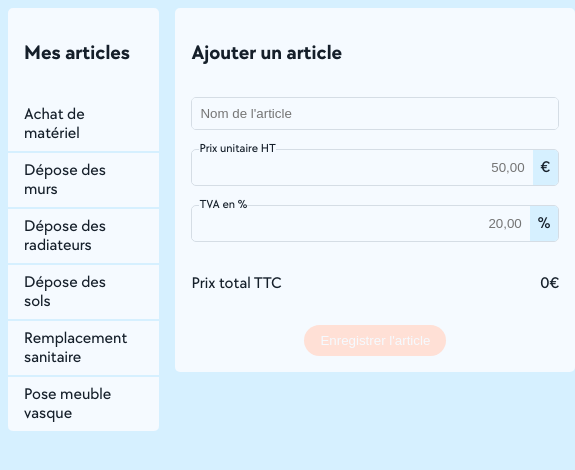
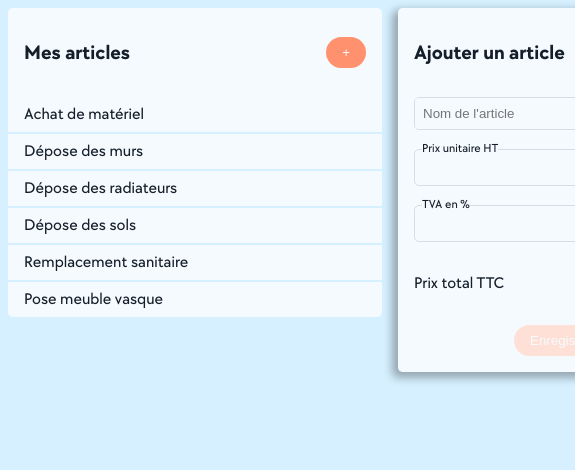
Before and after one commit to lebowvsky/exercice-allovoisins, a Vue app: page / in a window 390 px wide. Shown: the top 470 px of the page, 575 px wide, since content can reach past the window. Built offline with nearby package versions, Linux system fonts and the light colour scheme; some icons are missing.

Commit message:
style(component): :lipstick: add responsive behaviour

```diff
--- a/src/App.vue
+++ b/src/App.vue
@@ -4,9 +4,12 @@ import ArticleFormComponent from "./components/ArticleFormComponent.vue";
 import { Article } from "./definitions/article";
 import { onMounted, ref } from "vue";
 import { useArticlesStore } from "./stores/articles";
+import { useAsideStatesStore } from "./stores/aside";
 
 const articleStore = useArticlesStore();
 onMounted(() => articleStore.initArticles());
+
+const asideStatesStore = useAsideStatesStore();
 
 const chosenArticle = ref<Article | undefined>(undefined);
 
@@ -15,7 +18,12 @@ const getArticle = (article: Article): void => {
     chosenArticle.value = undefined;
   } else {
     chosenArticle.value = article;
+    asideStatesStore.activeAside();
   }
+};
+
+const resetArticle = () => {
+  chosenArticle.value = undefined;
 };
 </script>
 
@@ -24,8 +32,8 @@ const getArticle = (article: Article): void => {
     <article class="main__content">
       <ArticleListComponent @chose-article="($event) => getArticle($event)" :chosenArticle="chosenArticle" />
     </article>
-    <aside class="main__aside">
-      <ArticleFormComponent :article="chosenArticle" />
+    <aside class="main__aside" :class="{ 'main__aside--active': asideStatesStore.isAsideActive }">
+      <ArticleFormComponent :article="chosenArticle" @reset-article-form="resetArticle()" />
     </aside>
   </main>
 </template>
@@ -38,16 +46,41 @@ const getArticle = (article: Article): void => {
   display: flex;
   margin: auto;
 
+  @include bpf($max: $l) {
+    position: relative;
+    display: block;
+  }
+
   gap: $spacing-l;
   width: 100%;
 
   &__content {
     flex: 1;
+
+    @include bpf($max: $l) {
+      width: 100%;
+    }
   }
 
   &__aside {
     min-width: 400px;
     max-width: 500px;
+
+    @include bpf($max: $l) {
+      position: fixed;
+      top: $spacing-m;
+      right: $spacing-m;
+      width: calc(100% - calc(2 * #{$spacing-m}));
+      min-width: 200px;
+      box-shadow: -4px 4px 9px 2px rgba(0, 0, 0, 0.3);
+      border-radius: 5px;
+      transform: translateX(calc(100% + #{$spacing-l}));
+      transition: transform 250ms ease-in-out;
+
+      &--active {
+        transform: translateX(0);
+      }
+    }
   }
 }
 </style>
--- a/src/components/ArticleFormComponent.vue
+++ b/src/components/ArticleFormComponent.vue
@@ -1,15 +1,27 @@
 <script lang="ts" setup>
-import { watch } from "vue";
+import { computed, watch } from "vue";
 import CardLayout from "./layouts/CardLayout.vue";
 import AppButton from "./ui/AppButton.vue";
 import AppInputText from "./ui/AppInputText.vue";
 import { Article } from "@/definitions/article";
 import { useUpdateArticleList } from "@/composables/article";
+import { useAsideStatesStore } from "@/stores/aside";
 
 const props = defineProps<{ article?: Article | undefined }>();
 
-const { articleName, articleHTPrice, articleTax, articleTTCPrice, isFormOk, addAnArticle, updateArticle } =
-  useUpdateArticleList();
+const displayTitle = computed(() => `${props.article ? "Editer" : "Ajouter"} un article`);
+const asideStatesStore = useAsideStatesStore();
+
+const {
+  articleName,
+  articleHTPrice,
+  articleTax,
+  articleTTCPrice,
+  isFormOk,
+  addAnArticle,
+  updateArticle,
+  resetArticleForm,
+} = useUpdateArticleList();
 
 watch(
   () => props.article,
@@ -26,17 +38,27 @@ watch(
   }
 );
 
+const emits = defineEmits<{ (e: "reset-article-form"): void }>();
+
 const submitArticleForm = () => {
   if (props.article) {
     updateArticle(props.article.id);
   } else {
     addAnArticle();
   }
+  asideStatesStore.unActiveAside();
+  resetArticleForm();
+  emits("reset-article-form");
 };
 </script>
 
 <template>
-  <CardLayout title="Ajouter un article">
+  <CardLayout :title="displayTitle">
+    <template v-slot:button>
+      <div class="close-button">
+        <v-icon name="ri-close-line" @click="asideStatesStore.unActiveAside()" />
+      </div>
+    </template>
     <template v-slot:content>
       <aside class="aside">
         <form @submit.prevent="submitArticleForm">
@@ -77,4 +99,12 @@ const submitArticleForm = () => {
     justify-content: center;
   }
 }
+
+.close-button {
+  display: none;
+
+  @include bpf($max: $l) {
+    display: block;
+  }
+}
 </style>
--- a/src/components/ArticleListComponent.vue
+++ b/src/components/ArticleListComponent.vue
@@ -4,11 +4,13 @@ import { ref, watch } from "vue";
 import AppArticle from "./ui/AppArticle.vue";
 import { Article } from "@/definitions/article";
 import { useArticlesStore } from "@/stores/articles";
+import AppButton from "./ui/AppButton.vue";
+import { useAsideStatesStore } from "@/stores/aside";
 
 const props = defineProps<{ chosenArticle: Article | undefined }>();
 
-// const { allArticles } = useGetArticles();
 const articleStore = useArticlesStore();
+const asideStatesStore = useAsideStatesStore();
 
 const emits = defineEmits<{ (e: "chose-article", value: Article): void }>();
 
@@ -32,6 +34,11 @@ const choseArticle = (article: Article) => {
 
 <template>
   <CardLayout title="Mes articles">
+    <template v-slot:button>
+      <div class="button">
+        <AppButton text="+" type="button" @click="asideStatesStore.activeAside()" />
+      </div>
+    </template>
     <template v-slot:content>
       <div class="list">
         <AppArticle
@@ -53,4 +60,12 @@ const choseArticle = (article: Article) => {
   gap: $spacing-xs;
   background-color: $main-background;
 }
+
+.button {
+  display: none;
+
+  @include bpf($max: $l) {
+    display: block;
+  }
+}
 </style>
--- a/src/components/layouts/CardLayout.vue
+++ b/src/components/layouts/CardLayout.vue
@@ -4,7 +4,10 @@ defineProps<{ title: string }>();
 
 <template>
   <section class="article">
-    <h2 class="article__title">{{ title }}</h2>
+    <div class="article__header">
+      <h2 class="article__title">{{ title }}</h2>
+      <slot name="button"></slot>
+    </div>
     <slot name="content"></slot>
   </section>
 </template>
@@ -16,9 +19,18 @@ defineProps<{ title: string }>();
   border-radius: 5px;
   overflow: hidden;
 
+  &__header {
+    padding: $spacing-l;
+
+    @include bpf($max: $l) {
+      display: flex;
+      justify-content: space-between;
+      align-items: center;
+    }
+  }
+
   &__title {
     // margin: 0 0 $spacing-l 0;
-    padding: $spacing-l;
     font-size: $font-size-h2;
     font-weight: $font-weight-h2;
   }
--- a/src/composables/article.ts
+++ b/src/composables/article.ts
@@ -17,6 +17,12 @@ export const useUpdateArticleList = () => {
   const isFormOk = computed<boolean>(() =>
     articleName.value && articleHTPrice.value && articleTax.value ? false : true
   );
+
+  const resetArticleForm = () => {
+    articleName.value = "";
+    articleHTPrice.value = null;
+    articleTax.value = null;
+  };
 
   const addAnArticle = () => {
     if (articleName.value && articleHTPrice.value && articleTax.value) {
@@ -39,5 +45,14 @@ export const useUpdateArticleList = () => {
     }
   };
 
-  return { articleName, articleHTPrice, articleTax, articleTTCPrice, isFormOk, addAnArticle, updateArticle };
+  return {
+    articleName,
+    articleHTPrice,
+    articleTax,
+    articleTTCPrice,
+    isFormOk,
+    addAnArticle,
+    updateArticle,
+    resetArticleForm,
+  };
 };
--- a/src/icons.ts
+++ b/src/icons.ts
@@ -1 +1 @@
-export { RiArrowRightSLine } from "oh-vue-icons/icons/ri/index.js";
+export { RiArrowRightSLine, RiCloseLine } from "oh-vue-icons/icons/ri/index.js";
--- /dev/null
+++ b/src/stores/aside.ts
@@ -0,0 +1,12 @@
+import { defineStore } from "pinia";
+import { ref } from "vue";
+
+export const useAsideStatesStore = defineStore("asideStates", () => {
+  const isAsideActive = ref<boolean>(false);
+
+  const activeAside = () => (isAsideActive.value = true);
+
+  const unActiveAside = () => (isAsideActive.value = false);
+
+  return { isAsideActive, activeAside, unActiveAside };
+});
--- a/src/styles/_mixins.scss
+++ b/src/styles/_mixins.scss
@@ -1,5 +1,5 @@
 // MediaQueries
-@mixin bpFactory($min: -1, $max: -1) {
+@mixin bpf($min: -1, $max: -1) {
   @if $min == -1 {
     @media only screen and (max-width: $max) {
       @content;
--- a/src/styles/_variables.scss
+++ b/src/styles/_variables.scss
@@ -35,6 +35,6 @@ $spacing-xs: 2px;
 
 // break-points
 $xl: 1440px;
-$l: 900px;
+$l: 760px;
 $m: 600px;
 $s: 400px;
```
